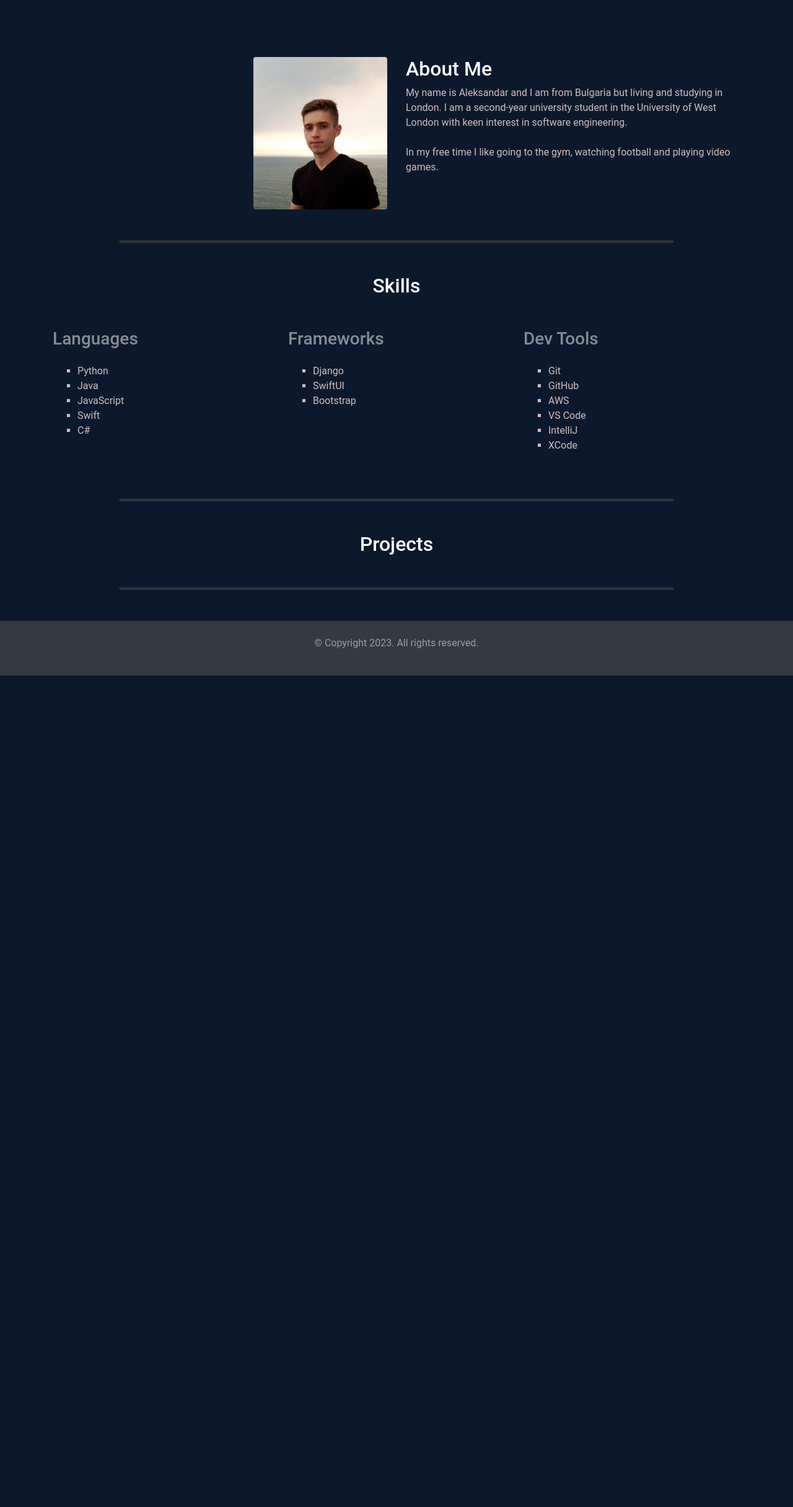
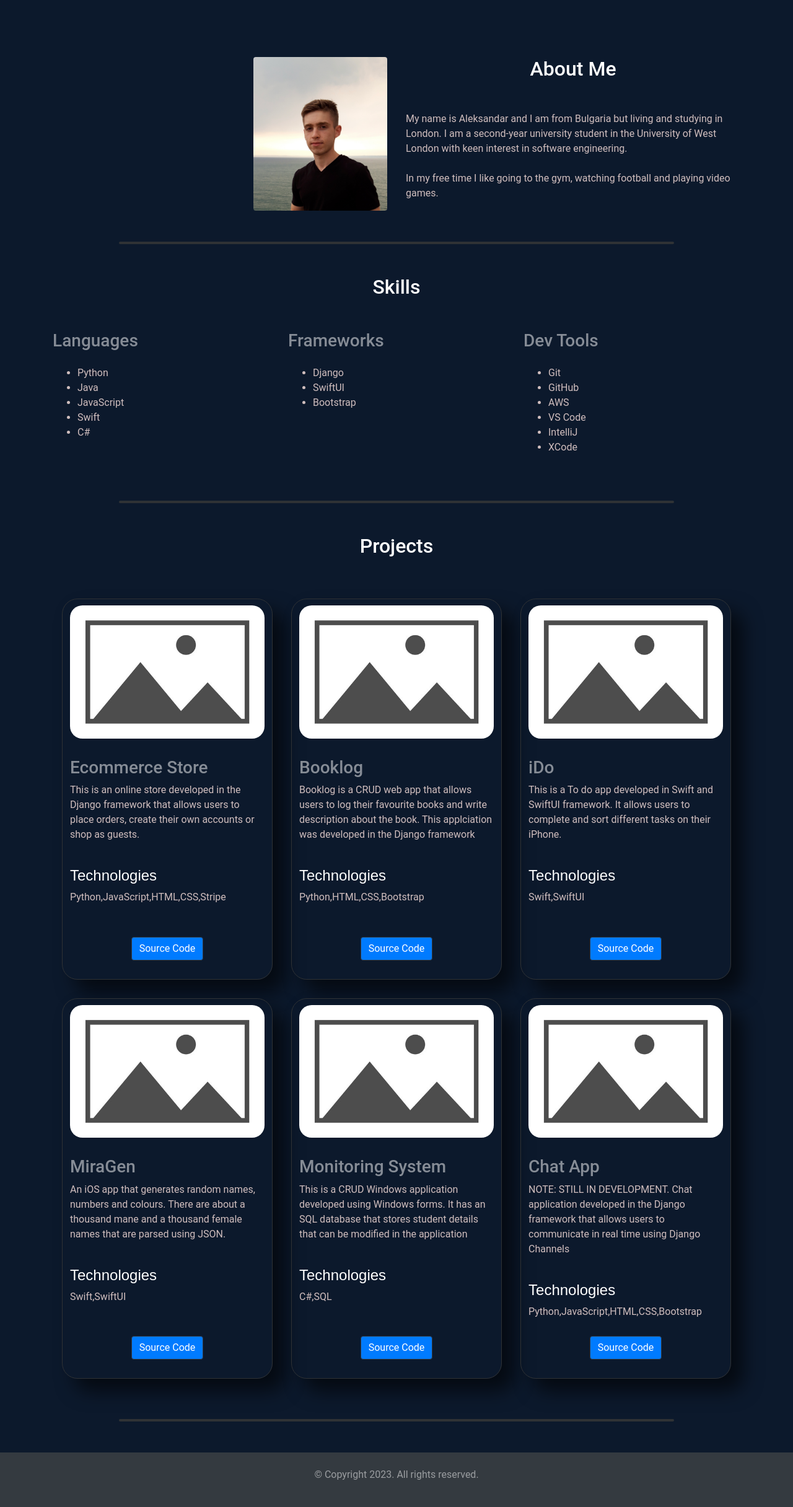
Before and after one commit to drakata27/online-portfolio, a Django app: page / in a window 1280 px wide. Shown: the part 108-2540 px from the top of the page at 62% size. Before the commit the page ends 1198 px from the top, so only its background shows below. Run offline with Django 4.2, Linux system fonts and the light colour scheme.

Commit message:
Added project section

```diff
--- a/home/templates/home/index.html
+++ b/home/templates/home/index.html
@@ -94,9 +94,11 @@
     <!-- End skills -->
 
     <!-- Projects -->
-    <div id="projects" class="container skills-div">
+    <div class="container">
         <h2>Projects</h2>
-
+        <div id="projects" class="container">
+            <div class="projects-container"></div>
+        </div>
     </div>
     <hr>
     <!-- End projects -->
--- a/static/css/main.css
+++ b/static/css/main.css
@@ -15,8 +15,8 @@ h4 {
     font-family: 'Poppins', sans-serif;
     color: #fff;
 }
-ul {
-    list-style-type: square;
+p {
+    color: #d0bebe;
 }
 li {
     color: #d0bebe;
@@ -41,9 +41,6 @@ hr {
 /* End global Styles */
 
 /* About */
-.about-div {
-    color: #d0bebe;
-}
 /* End about */
 
 /* Skills */
@@ -53,6 +50,64 @@ hr {
 }
 /* End skills */
 
+/* Projects */
+#projects {
+    text-align: center;
+    display: flex;
+    flex-wrap: wrap;
+    justify-content: space-between;
+    align-items: flex-start;
+}
+
+#projects .project {
+    width: calc(33.33% - 20px);
+    min-width: 250px;
+    padding: 10px 12px;
+    border: 1px solid #2f3235;
+    border-radius: 25px;
+    cursor: pointer;
+    /* box-shadow: 20px 20px 30px rgba(0, 0, 0, 0.02); */
+    box-shadow: 20px 20px 30px rgba(0, 0, 0, 0.6);
+    margin: 15px 0;
+    transition: 0.2s ease;
+    position: relative;
+}
+
+#projects .project:hover {
+    box-shadow: 20px 20px 30px rgba(0, 0, 0, 0.06);
+}
+
+#projects .project img {
+    width: 100%;
+    border-radius: 20px;
+}
+
+#projects .project .des {
+    text-align: start;
+    padding: 10px 0;
+    margin-top: 20px;
+    height: 300px;
+}
+
+#projects .des span {
+    font-size: 12px;
+}
+.title p {
+    margin-bottom: 40px;
+}
+.project {
+    justify-content: start;
+}
+.project a {
+    margin-bottom: 20px;
+    color: white;
+}
+.container h2 {
+    text-align: center;
+    margin-bottom: 50px;
+}
+/* End projects */
+
 /* Footer */
 #footer-note{
     color: #ffffff80;
--- a/static/js/main.js
+++ b/static/js/main.js
@@ -8,3 +8,78 @@ document.querySelectorAll('a[href^="#"]').forEach(anchor => {
         });
     });
 });
+
+// Projects div
+const projects = [
+    {
+        id: 1,
+        image: "static/images/placeholder.jpg",
+        title: "Ecommerce Store",
+        desc: 'This is an online store developed in the Django framework that allows users to place orders, create their own accounts or shop as guests.',
+        technologies: ['Python', 'JavaScript', 'HTML', 'CSS', 'Stripe'],
+        githubLink: 'https://github.com/drakata27/django-online-store'
+    },
+    {
+        id: 2,
+        image: "static/images/placeholder.jpg",
+        title: "Booklog",
+        desc: 'Booklog is a CRUD web app that allows users to log their favourite books and write description about the book. This applciation was developed in the Django framework',
+        technologies: ['Python','HTML', 'CSS', 'Bootstrap'],
+        githubLink: 'https://github.com/drakata27/booklog'
+    },
+    {
+        id: 3,
+        image: "static/images/placeholder.jpg",
+        title: "iDo",
+        desc: 'This is a To do app developed in Swift and SwiftUI framework. It allows users to complete and sort different tasks on their iPhone.',
+        technologies: ['Swift', 'SwiftUI'],
+        githubLink: 'https://github.com/drakata27/iDo'
+    },
+    {
+        id: 4,
+        image: "static/images/placeholder.jpg",
+        title: "MiraGen",
+        desc: 'An iOS app that generates random names, numbers and colours. There are about a thousand mane and a thousand female names that are parsed using JSON. ',
+        technologies: ['Swift', 'SwiftUI'],
+        githubLink: 'https://github.com/drakata27/MiraGen'
+    },
+    {
+        id: 5,
+        image: "static/images/placeholder.jpg",
+        title: "Monitoring System",
+        desc: 'This is a CRUD Windows application developed using Windows forms. It has an SQL database that stores student details that can be modified in the application',
+        technologies: ['C#', 'SQL'],
+        githubLink: 'https://github.com/drakata27/Performance-Monitoring-System'
+    },
+    {
+        id: 6,
+        image: "static/images/placeholder.jpg",
+        title: "Chat App",
+        desc: 'NOTE: STILL IN DEVELOPMENT. Chat application developed in the Django framework that allows users to communicate in real time using Django Channels',
+        technologies: ['Python', 'JavaScript', 'HTML', 'CSS', 'Bootstrap'],
+        githubLink: '#'
+    },
+]
+
+const projectsDiv = document.querySelector('#projects')
+let projectsContent = ''
+
+projects.forEach(project => {
+    const projectContent = `
+        <div class="project">
+            <img src="${project.image}" class="project-img" />
+            <div class="des">
+                <div class="title">
+                    <h3>${project.title}</h3>
+                    <p>${project.desc}</p>
+                    <h4>Technologies</h4>
+                    <p>${project.technologies}</p>
+                </div>
+            </div>
+            <a class="btn btn-outline-dark me-2 mx-1 btn-primary" href="${project.githubLink}">Source Code</a>
+        </div>
+        `;
+    projectsContent += projectContent;
+
+    projectsDiv.innerHTML = projectsContent;
+});
```
Also changed, not shown: online_portfolio/settings.py (+4 -6 lines), static/images/placeholder.jpg (added).
